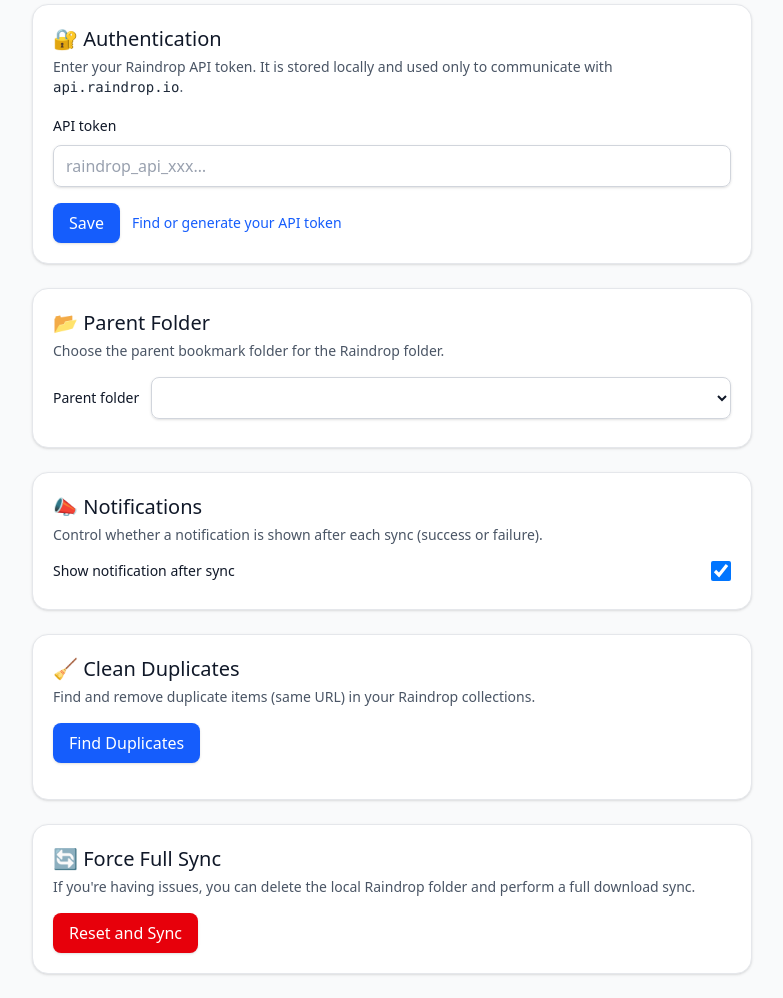
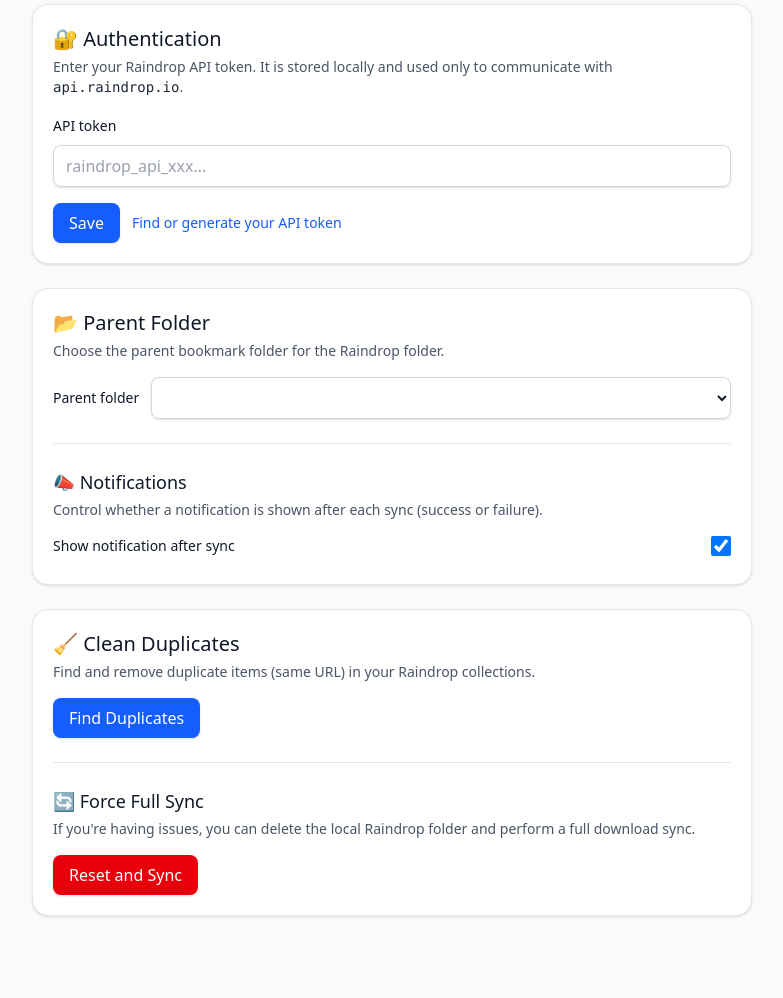
Before and after one commit to riiiiiiiiiina0/raindrop-bear, a website with bundled scripts: page src/options.html in a window 1280 px wide. Shown: the part 80-1078 px from the top of the page, without its empty margins (248-1031 px from the left). After the commit the page ends 1020 px from the top, so only its background shows below. Built offline with nearby package versions, Linux system fonts and the light colour scheme; some packages are replaced by stand-ins of ours; no server answers.

Commit message:
feat: merge sessions in options page

```diff
--- a/src/options.html
+++ b/src/options.html
@@ -74,12 +74,11 @@
       <div class="mt-2">
         <span id="parent-folder-status" class="text-sm"></span>
       </div>
-    </section>
 
-    <section
-      class="rounded-2xl border border-gray-200 bg-white p-5 shadow-sm mt-6 dark:border-gray-800 dark:bg-gray-900">
+      <hr class="my-6 border-gray-200 dark:border-gray-800" />
+
       <div class="mb-4">
-        <h2 class="text-xl text-base/6 font-medium">📣 Notifications</h2>
+        <h3 class="text-lg font-medium">📣 Notifications</h3>
         <p class="mt-1 text-sm text-gray-600 dark:text-gray-400">
           Control whether a notification is shown after each sync (success or failure).
         </p>
@@ -109,12 +108,11 @@
         </button>
       </div>
       <div id="duplicates-container" class="mt-4"></div>
-    </section>
 
-    <section
-      class="rounded-2xl border border-gray-200 bg-white p-5 shadow-sm mt-6 dark:border-gray-800 dark:bg-gray-900">
+      <hr class="my-6 border-gray-200 dark:border-gray-800" />
+
       <div class="mb-4">
-        <h2 class="text-xl text-base/6 font-medium">🔄 Force Full Sync</h2>
+        <h3 class="text-lg font-medium">🔄 Force Full Sync</h3>
         <p class="mt-1 text-sm text-gray-600 dark:text-gray-400">
           If you're having issues, you can delete the local Raindrop folder and perform a full
           download sync.
```
